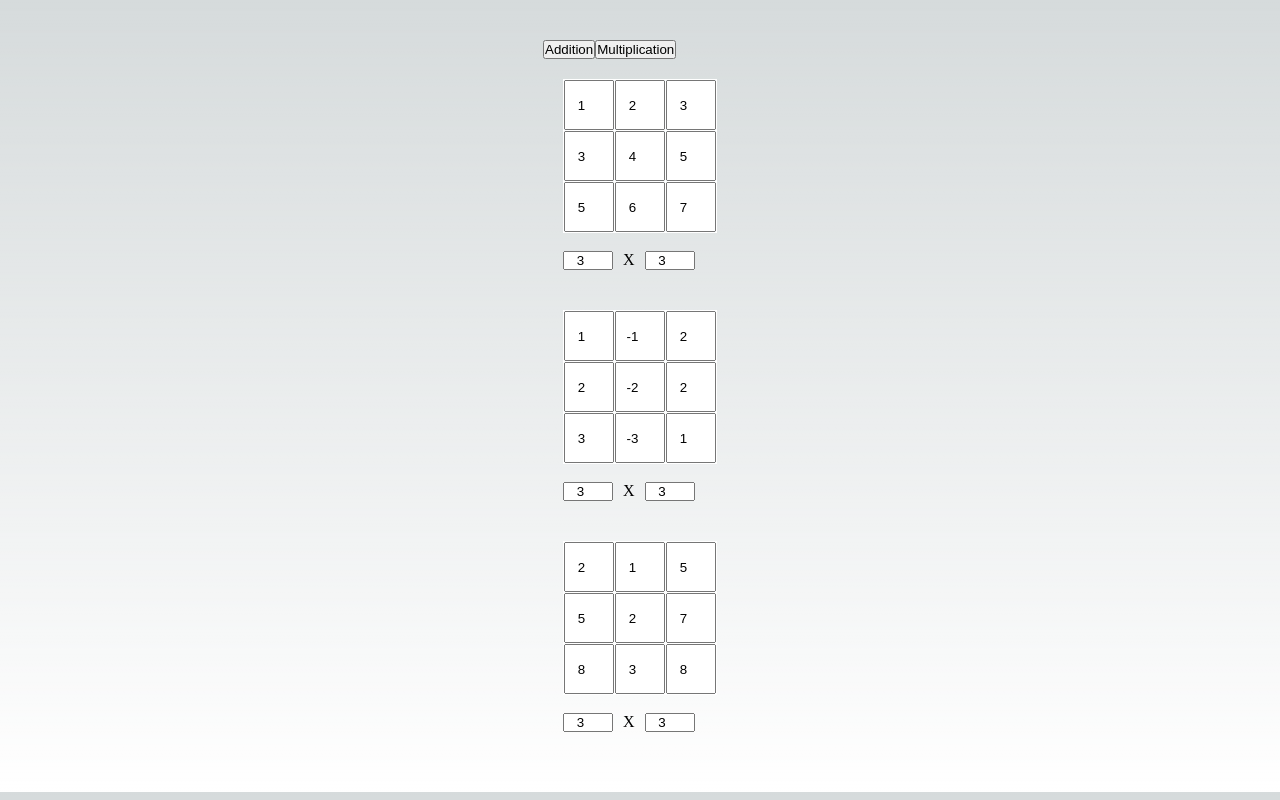
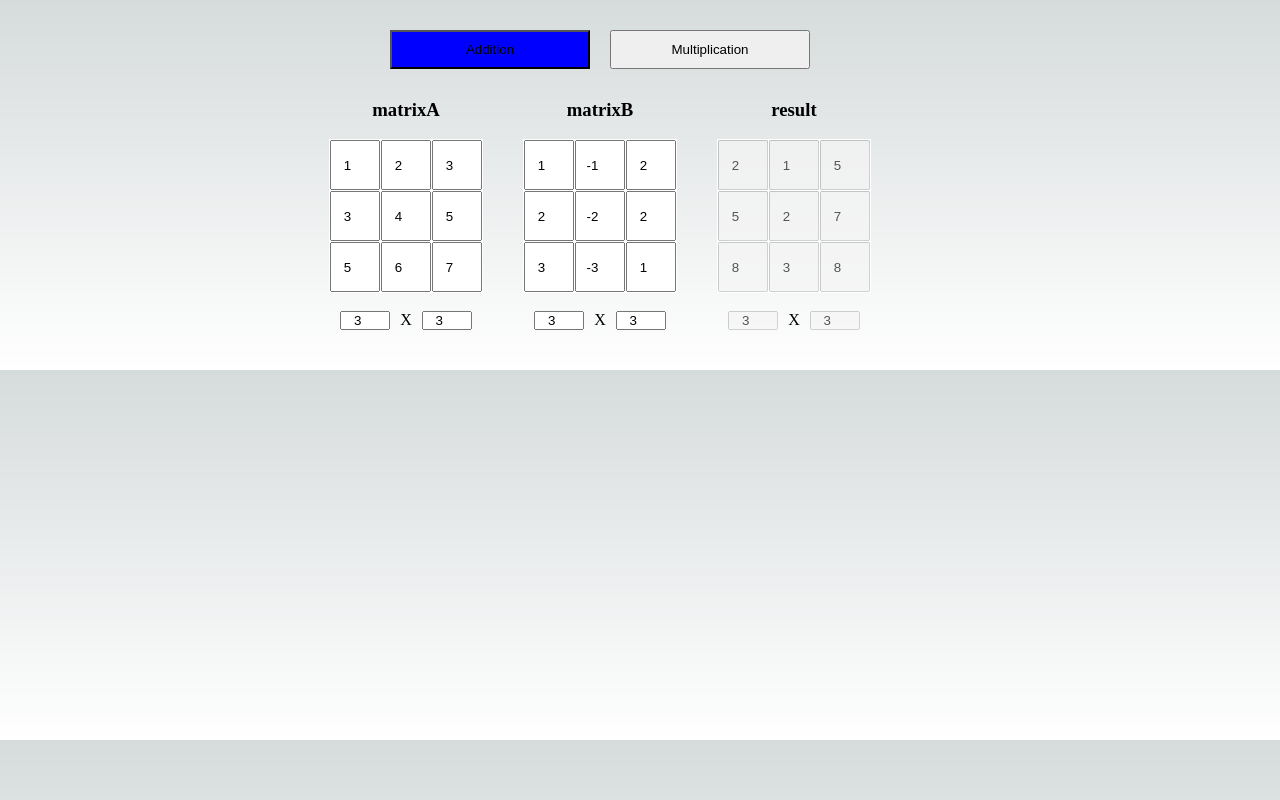
Before and after one commit to alexkham/MatrixCalculator, a Next.js app: page / in a window 1280 px wide. Built offline with nearby package versions, Linux system fonts and the light colour scheme.

Commit message:
Fix multiplication and addition with ui

```diff
--- a/src/app/page.module.css
+++ /dev/null
@@ -1,6 +0,0 @@
-.main {
-  display: flex;
-  flex-direction: row;
-  justify-content: center;
-  padding: 40px;
-}
--- a/src/app/page.tsx
+++ b/src/app/page.tsx
@@ -1,12 +1,11 @@
 import { Inter } from 'next/font/google'
-import styles from './page.module.css'
 import MatrixViewComponent from '@/components/matrix_view'
 
 const inter = Inter({ subsets: ['latin'] })
 
 export default function Home() {
   return (
-    <main className={styles.main}>
+    <main>
       <MatrixViewComponent />
     </main>
   )
--- a/src/components/matrix.module.css
+++ b/src/components/matrix.module.css
@@ -1,7 +1,37 @@
+.pageView {
+    display: flex;
+    flex-direction: column;
+    justify-content: center;
+    max-width: 1200px;
+    padding: 20px;
+}
+
+.buttonView {
+    display: flex;
+    justify-content: center;
+}
+
+.matricesView {
+    display: flex;
+    justify-content: center;
+    flex-wrap: wrap;
+}
+
+.btn {
+    padding: 10px;
+    margin: 10px;
+    width: 200px;
+}
+
+.isActive {
+    background-color: blue;
+}
+
 .matrixBlock {
     display: flex;
     flex-direction: column;
     justify-content: space-between;
+    align-items: center;
     padding: 20px;
 }
 
@@ -16,6 +46,6 @@
     text-align: center;
 }
 
-.span{
+.span {
     padding: 0px 10px;
 }
--- a/src/components/matrix.tsx
+++ b/src/components/matrix.tsx
@@ -5,6 +5,8 @@ import styles from './matrix.module.css'
 import { Matrix } from 'mathjs';
 
 interface Props {
+    name: string;
+    isDisabled: boolean;
     currMatrix: Matrix;
     onChangeFieldValue: (val: number, [row, col]: [number, number]) => void;
     onChangeSize: ([row, col]: [number, number]) => void;
@@ -13,11 +15,14 @@ interface Props {
 const MatrixComponent = (newProps: Props) => {
     const currMatrix = newProps.currMatrix;
     const [row, col] = currMatrix.size();
+    const isDisabled = newProps.isDisabled;
 
-
+    const handleFocus = (e: React.FocusEvent<HTMLInputElement, Element>) => {
+        e.target.select();
+    }
     const renderMatrixTable = () => {
         const onChangeField = (val: string, [r, c]: [number, number]) => {
-            newProps.onChangeFieldValue(parseInt(val), [r, c]);
+            newProps.onChangeFieldValue(parseInt(val) || 0, [r, c]);
         }
 
         let rowData = [];
@@ -27,8 +32,10 @@ const MatrixComponent = (newProps: Props) => {
                 columnData.push(<td key={i + "_" + j}>
                     <input
                         type='number'
+                        disabled={isDisabled}
                         className={styles.inputField}
                         value={currMatrix.get([i, j])}
+                        onFocus={e => handleFocus(e)}
                         onChange={e => onChangeField(e.target.value, [i, j])} />
                 </td>)
             }
@@ -49,7 +56,7 @@ const MatrixComponent = (newProps: Props) => {
 
     const renderMarixSizeInput = () => {
         const onChangeSize = (val: string, type: string) => {
-            let parsedValue = parseInt(val);
+            let parsedValue = parseInt(val) || 0;
             if (type == "row") {
                 newProps.onChangeSize([parsedValue, col]);
             }
@@ -62,16 +69,20 @@ const MatrixComponent = (newProps: Props) => {
             <p>
                 <input
                     type='number'
+                    disabled={isDisabled}
                     className={styles.inputSize}
                     onChange={e => onChangeSize(e.target.value, "row")}
                     value={row}
+                    onFocus={e => handleFocus(e)}
                 />
                 <span className={styles.span}>X</span>
                 <input
                     type='number'
+                    disabled={isDisabled}
                     className={styles.inputSize}
                     onChange={e => onChangeSize(e.target.value, "col")}
                     value={col}
+                    onFocus={e => handleFocus(e)}
                 />
             </p>
         )
@@ -79,6 +90,8 @@ const MatrixComponent = (newProps: Props) => {
 
     return (
         <div className={styles.matrixBlock}>
+            <h3>{newProps.name}</h3>
+            <br />
             {renderMatrixTable()}
             <br />
             {renderMarixSizeInput()}
--- a/src/components/matrix_view.tsx
+++ b/src/components/matrix_view.tsx
@@ -4,49 +4,94 @@ import { Matrix } from 'mathjs'
 import { useEffect, useState } from 'react';
 import { MatrixDto, defaultMatrices, getMatrixAddition, getMatrixMultiplication, getReStructuredMatrix } from '@/helpers/matrixHelper';
 import MatrixComponent from './matrix';
+import styles from './matrix.module.css'
+
+enum MatrixOperation {
+    Addition = 0,
+    Multiplication = 1
+}
 
 const MatrixViewComponent = () => {
     const [matrices, setMatrices] = useState<MatrixDto[]>(defaultMatrices);
-    const [selectedItem, setSelection] = useState<number>(0);
+    const [selectedOperation, setSelection] = useState<MatrixOperation>(MatrixOperation.Addition);
     const [changesCount, setChangesCount] = useState<number>(0);
 
     useEffect(() => {
         const [mA, mB] = matrices;
-        const result =
-            selectedItem == 0
-                ? getMatrixAddition(mA.data, mB.data)
-                : getMatrixMultiplication(mA.data, mB.data);
-
-        console.log("hi i am use effect")
-
-        setUpdatedMatrices("result", result);
+        const operation = (op: MatrixOperation) => {
+            switch (op) {
+                case MatrixOperation.Multiplication:
+                    return getMatrixMultiplication(mA.data, mB.data);
+                case MatrixOperation.Addition:
+                default:
+                    return getMatrixAddition(mA.data, mB.data);
+            }
+        }
+        setUpdatedMatrices("result", operation(selectedOperation));
     }, [changesCount])
 
-    const getOrDefaultMatrix = (key: string) => {
+    const getOrDefaultMatrix = (key?: string) => {
         return (matrices.find(m => m.key == key)
-            || matrices[0]).data;
+            || matrices[0]);
+    }
+
+    const getMatricesExcludeResult = () => {
+        return matrices.filter(m => m.key != "result")
     }
 
     const initChange = () => {
         setChangesCount(changesCount + 1);
     }
 
-    const onButtonClick = (selectedItem: number) => {
-        setSelection(selectedItem);
+    const triggerMatricesUpdation = (
+        key: string,
+        [r, c]: [number, number],
+        operation: MatrixOperation
+    ) => {
+        const updatedMatrices =
+            getMatricesExcludeResult()
+                .map(m => {
+                    let data = getReStructuredMatrix(
+                        m.data,
+                        operation == MatrixOperation.Multiplication
+                            && m.key != key
+                            ? [c, r]
+                            : [r, c]
+                    );
+
+                    return {
+                        key: m.key,
+                        data: data
+                    } as MatrixDto;
+                })
+
+        setMatrices(updatedMatrices);
         initChange();
     }
 
-    const onChangeSize = (key: string, [row, col]: [number, number]) => {
-        const updatedMatrix =
-            getReStructuredMatrix(getOrDefaultMatrix(key), [row, col]);
+    const onButtonClick = (selectedOperation: number) => {
+        setSelection(selectedOperation);
+        const defaultMatrix = getOrDefaultMatrix();
+        const [r, c] = defaultMatrix.data.size();
+        triggerMatricesUpdation(
+            defaultMatrix.key,
+            [r, c],
+            selectedOperation
+        );
+    }
 
-        setUpdatedMatrices(key, updatedMatrix);
-        initChange();
+    const onChangeSize = (key: string, [r, c]: [number, number]) => {
+        triggerMatricesUpdation(
+            key,
+            [r, c],
+            selectedOperation
+        );
     }
 
     const onChangeFieldValue = (key: string, val: number, [row, col]: [number, number]) => {
         const updatedMatrix =
             getOrDefaultMatrix(key)
+                .data
                 .clone()
                 .set([row, col], val);
 
@@ -78,6 +123,8 @@ const MatrixViewComponent = () => {
             return (
                 <MatrixComponent
                     key={m.key}
+                    name={m.key}
+                    isDisabled = {m.key == "result"}
                     currMatrix={m.data}
                     onChangeFieldValue={(val, [row, col]) =>
                         onChangeFieldValue(m.key, val, [row, col])}
@@ -86,13 +133,29 @@ const MatrixViewComponent = () => {
             )
         })
 
+    const buttonView =
+        [
+            { name: "Addition", key: MatrixOperation.Addition },
+            { name: "Multiplication", key: MatrixOperation.Multiplication }
+        ].map(op => {
+            return (
+                <button key={"button_" + op.key}
+                    onClick={() => onButtonClick(op.key)}
+                    className={styles.btn + " " + (op.key == selectedOperation && styles.isActive)}
+                >
+                    {op.name}
+                </button>
+            )
+        })
+
     return (
-        <div>
-            <div>
-                <button onClick={() => onButtonClick(0)}>Addition</button>
-                <button onClick={() => onButtonClick(1)}>Multiplication</button>
+        <div className={styles.pageView}>
+            <div className={styles.buttonView}>
+                {buttonView}
             </div>
-            {matricesView}
+            <div className={styles.matricesView}>
+                {matricesView}
+            </div>
         </div>
     )
 }
--- a/src/helpers/matrixHelper.tsx
+++ b/src/helpers/matrixHelper.tsx
@@ -2,7 +2,7 @@ import { Matrix, matrix, add, multiply } from "mathjs";
 
 export interface MatrixDto {
     data: Matrix,
-    key: string
+    key: string,
 }
 
 const mA: Matrix = matrix([[1, 2, 3], [3, 4, 5], [5, 6, 7]]);
```
